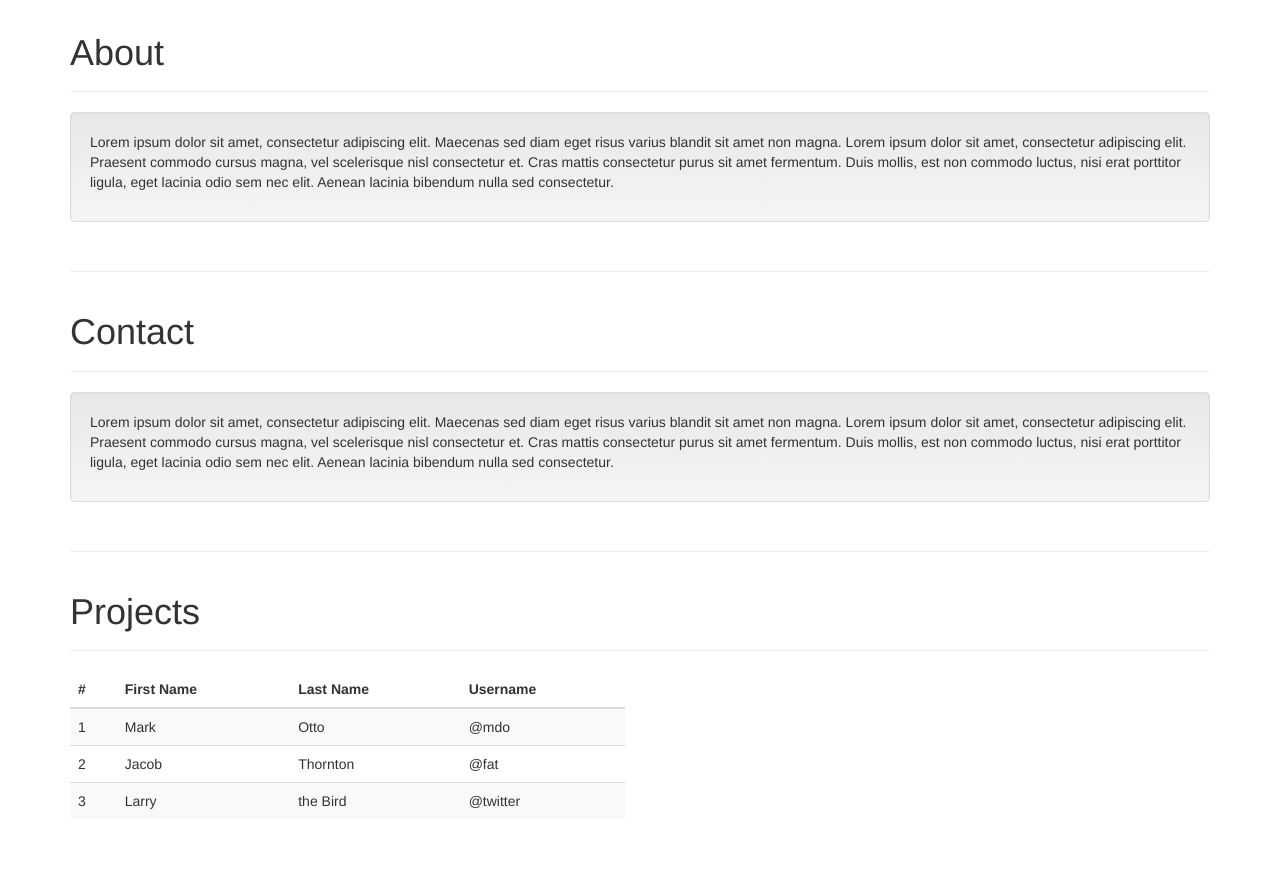
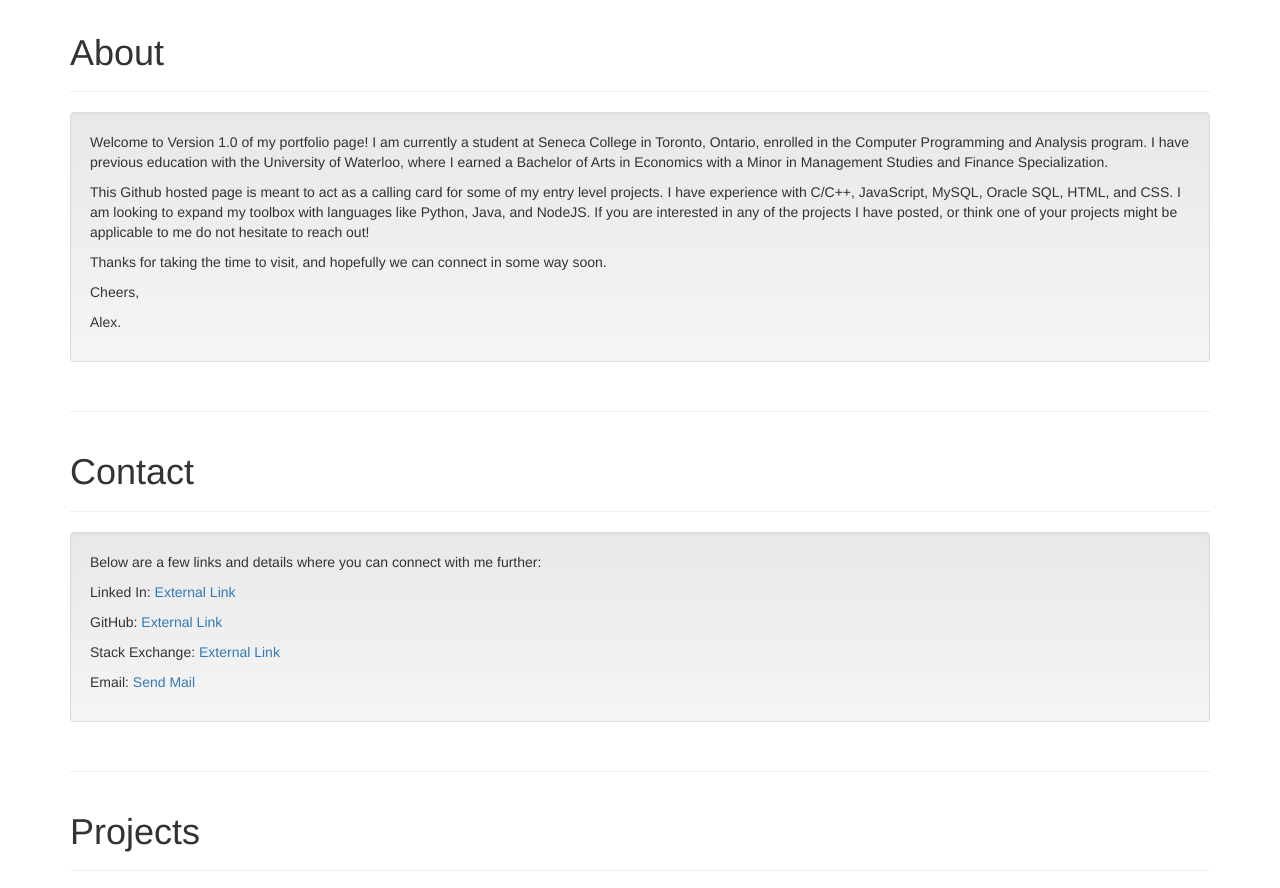
Before and after one commit to alex-mack-code/alex-mack-code.github.io, a plain HTML site: page index.html in a window 1280 px wide. Shown: the part 380-1268 px from the top of the page. Drawn offline with nearby package versions, Linux system fonts and the light colour scheme.

Commit message:
about and contact text updates

```diff
--- a/index.html
+++ b/index.html
@@ -69,7 +69,11 @@
         <h1>About</h1>
       </div>
       <div class="well">
-        <p>Lorem ipsum dolor sit amet, consectetur adipiscing elit. Maecenas sed diam eget risus varius blandit sit amet non magna. Lorem ipsum dolor sit amet, consectetur adipiscing elit. Praesent commodo cursus magna, vel scelerisque nisl consectetur et. Cras mattis consectetur purus sit amet fermentum. Duis mollis, est non commodo luctus, nisi erat porttitor ligula, eget lacinia odio sem nec elit. Aenean lacinia bibendum nulla sed consectetur.</p>
+        <p>Welcome to Version 1.0 of my portfolio page! I am currently a student at Seneca College in Toronto, Ontario, enrolled in the Computer Programming and Analysis program. I have previous education with the University of Waterloo, where I earned a Bachelor of Arts in Economics with a Minor in Management Studies and Finance Specialization.</p>
+        <p>This Github hosted page is meant to act as a calling card for some of my entry level projects. I have experience with C/C++, JavaScript, MySQL, Oracle SQL, HTML, and CSS. I am looking to expand my toolbox with languages like Python, Java, and NodeJS. If you are interested in any of the projects I have posted, or think one of your projects might be applicable to me do not hesitate to reach out!</p>
+        <p>Thanks for taking the time to visit, and hopefully we can connect in some way soon.</p>
+        <p>Cheers,</p>
+        <p>Alex.</p>
       </div>
 
       <div class="page-header" id="contact"></div>
@@ -77,7 +81,11 @@
         <h1>Contact</h1>
       </div>
       <div class="well">
-        <p>Lorem ipsum dolor sit amet, consectetur adipiscing elit. Maecenas sed diam eget risus varius blandit sit amet non magna. Lorem ipsum dolor sit amet, consectetur adipiscing elit. Praesent commodo cursus magna, vel scelerisque nisl consectetur et. Cras mattis consectetur purus sit amet fermentum. Duis mollis, est non commodo luctus, nisi erat porttitor ligula, eget lacinia odio sem nec elit. Aenean lacinia bibendum nulla sed consectetur.</p>
+        <p>Below are a few links and details where you can connect with me further:</p>
+        <p>Linked In: <a href="https://www.linkedin.com/in/alex-mackenzie-19053715/">External Link</a></p>
+        <p>GitHub: <a href="https://github.com/alex-mack-code">External Link</a></p>
+        <p>Stack Exchange: <a href="https://stackexchange.com/users/18396483/alex-mack-code">External Link</a></p>
+        <p>Email: <a href="mailto:alex.mack.code@gmail.com?Subject=Portfolio%20Page" target="_top">Send Mail</a></p>
       </div>
 
       <div class="page-header" id="projects"></div>
```
